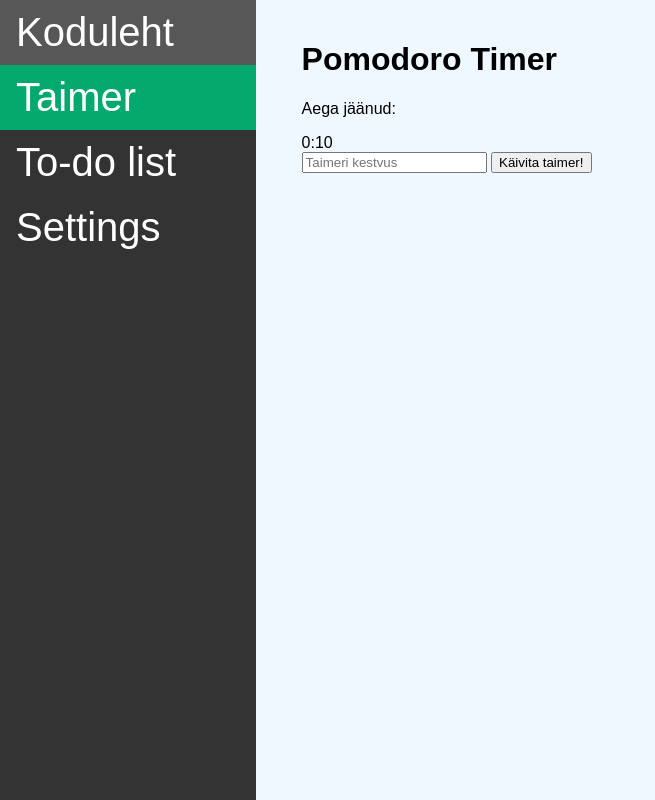
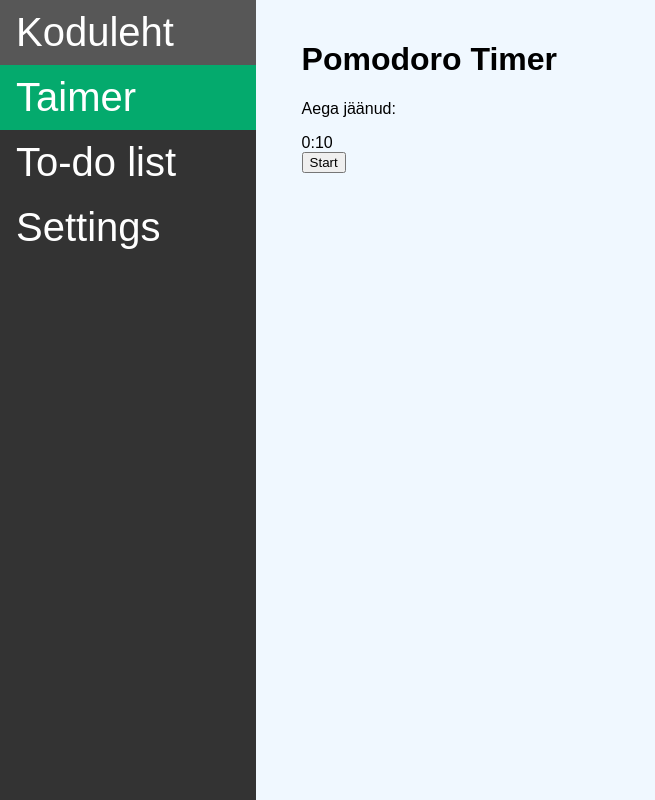
Before and after one commit to Vahvl/produdoro3, a Flask app: page /pomodoro in a window 1280 px wide. Shown: the whole page, without its empty margins (0-655 px from the left). Run offline with Flask 3, Linux system fonts and the light colour scheme.

Commit message:
Update pomodoro.html

```diff
--- a/templates/pomodoro.html
+++ b/templates/pomodoro.html
@@ -56,10 +56,9 @@
         <h1>Pomodoro Timer</h1>
         <p>Aega jäänud:</p>
         <div id="timer">0:10</div>  <!-- Algne aeg 10 sekundit -->
-        <form class="add-task-form" onsubmit="addTask(event)">
-            <input type="number" id="kestvus" placeholder="Taimeri kestvus" required>
-            <button id = start-btn, type="submit">Käivita taimer!</button>
-        </form>
+        <button id="start-btn">Start</button>
+
+
 
     </div>
 
@@ -74,6 +73,7 @@
         const startBtn = document.getElementById("start-btn");
 
         startBtn.addEventListener("click", () => {
+
             function updateTimer() {
                 let minutes = Math.floor(timeLeft / 60);
                 let seconds = timeLeft % 60;
```
